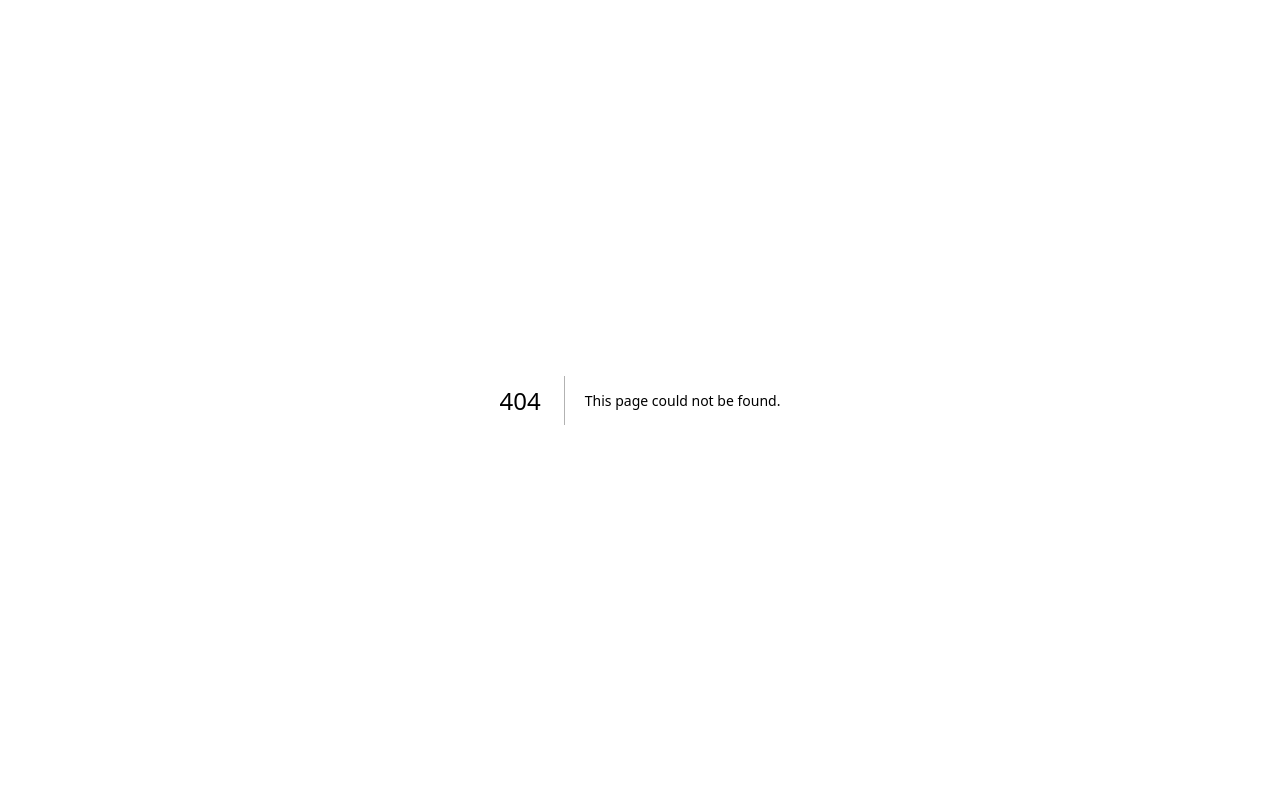
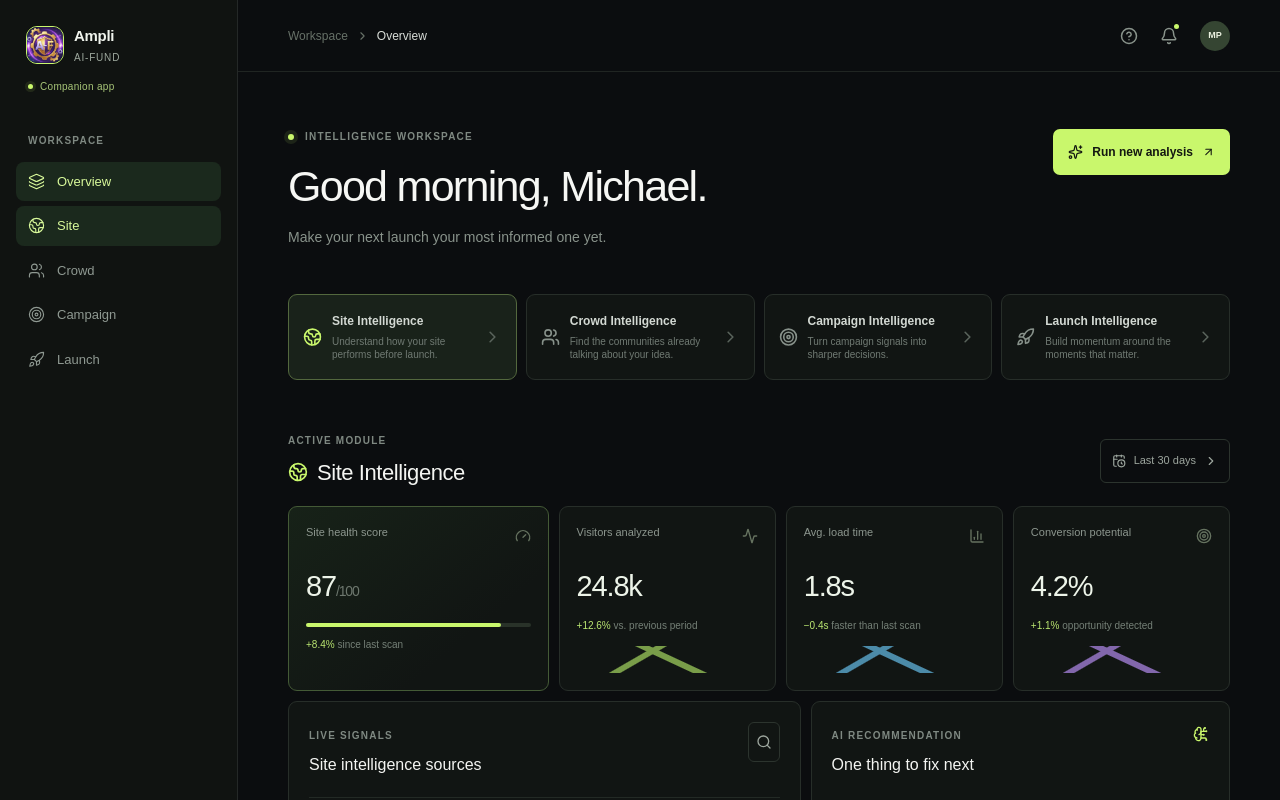
Before and after one commit to gallegosmike1997/AmplIfund, a Next.js app: page /insight-engine in a window 1280 px wide. Before the commit this address had no page. Shown: the top 800 px of the page. Built offline with nearby package versions, Linux system fonts and the light colour scheme.

Commit message:
Add Insight Engine companion route

```diff
--- /dev/null
+++ b/app/insight-engine/page.tsx
@@ -0,0 +1,10 @@
+import { Dashboard } from '@/components/dashboard'
+
+export const metadata = {
+  title: 'Insight Engine | Ampli-Ai-Fund',
+  description: 'The intelligence companion for better-informed launches.',
+}
+
+export default function InsightEnginePage() {
+  return <Dashboard />
+}
```
